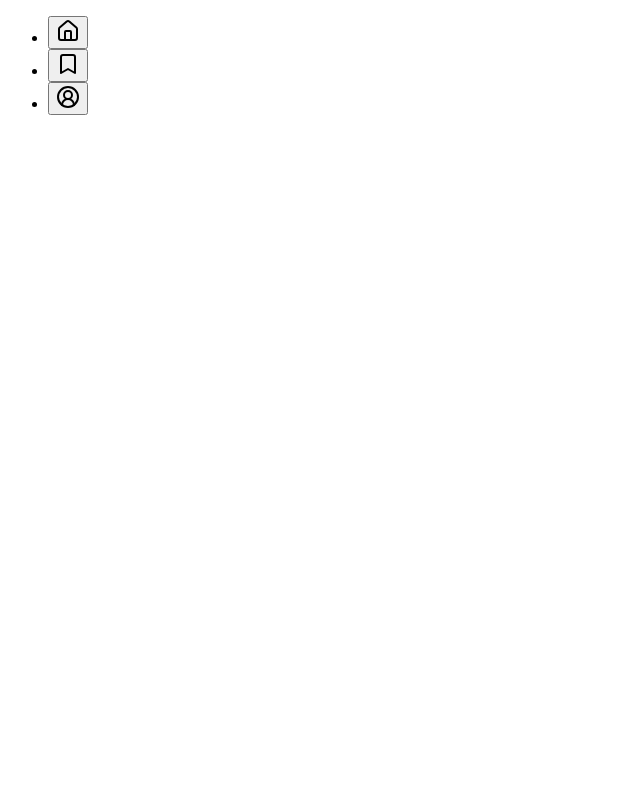
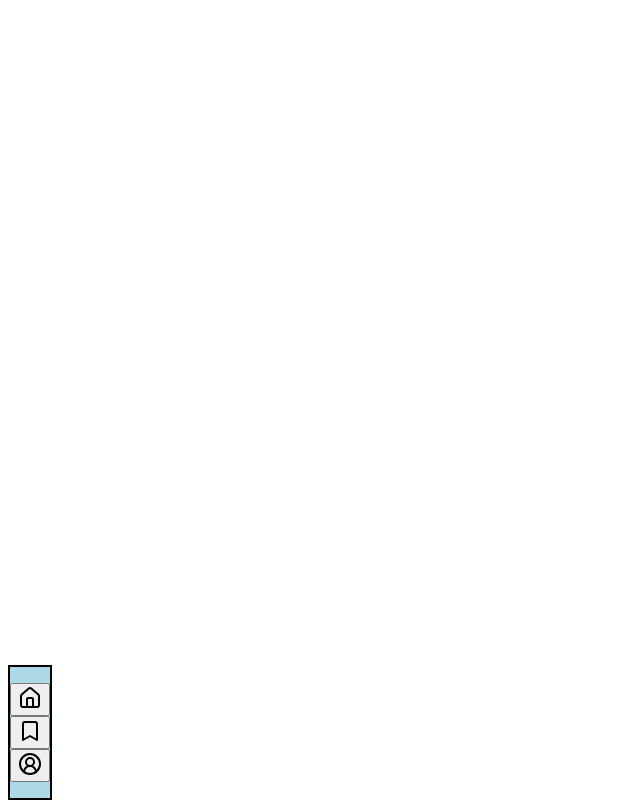
Before and after one commit to dominikmusewitsch/quiz-app, a plain HTML site: page index.html in a window 1280 px wide. Shown: the whole page, without its empty margins (0-640 px from the left). Drawn offline with Linux system fonts and the light colour scheme.

Commit message:
adjust footer w/ bg-color and border

```diff
--- a/index.html
+++ b/index.html
@@ -9,7 +9,7 @@
   <body>
     <header></header>
     <main></main>
-    <footer>
+    <footer class="footer">
       <nav>
         <ul>
           <li>
--- a/styles.css
+++ b/styles.css
@@ -0,0 +1,11 @@
+.footer {
+  position: fixed;
+  bottom: 0;
+  border: 2px solid black;
+  background-color: lightblue;
+}
+
+.footer nav ul {
+  list-style: none;
+  padding: 0;
+}
```
